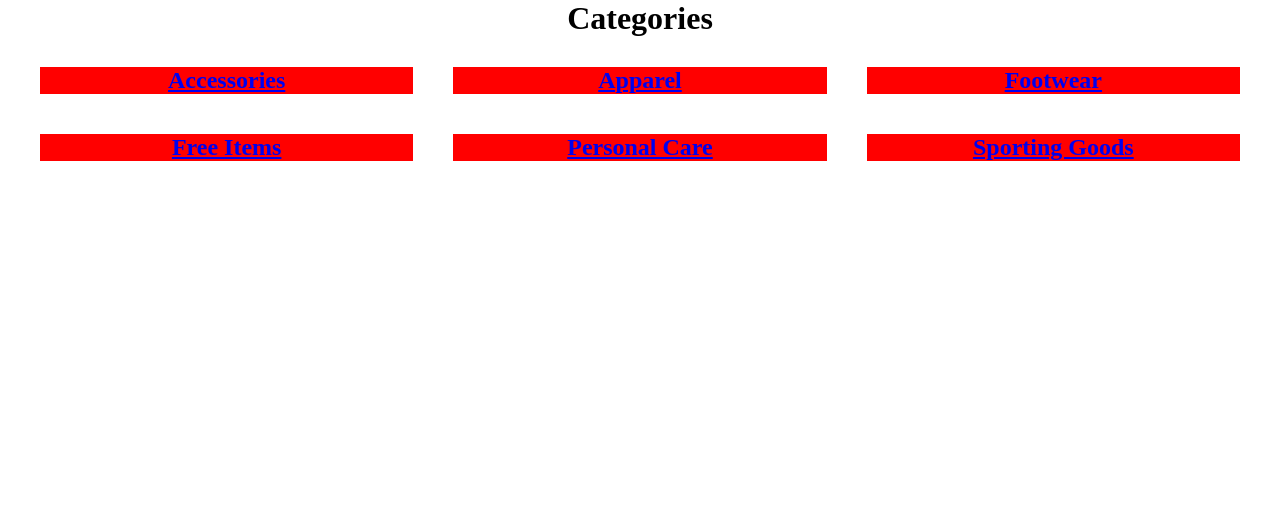
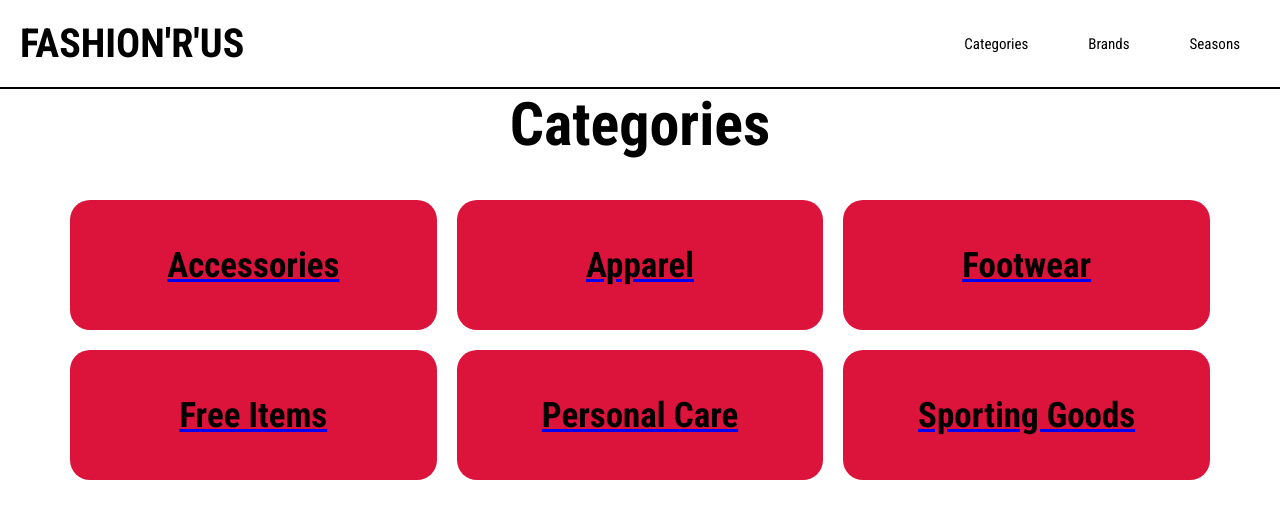
Before and after one commit to embi0003/statisk_site, a plain HTML site: page index.html in a window 1280 px wide. Drawn offline with Linux system fonts and the light colour scheme; a web font is replaced by a local one.

Commit message:
forside done

```diff
--- a/index.html
+++ b/index.html
@@ -6,44 +6,67 @@
     <title>Forside</title>
     <link rel="stylesheet" href="layout.css" />
     <link rel="stylesheet" href="style.css" />
+    <link rel="preconnect" href="https://fonts.googleapis.com" />
+    <link rel="preconnect" href="https://fonts.gstatic.com" crossorigin />
+    <link
+      href="https://fonts.googleapis.com/css2?family=Crimson+Pro:ital,wght@0,200..900;1,200..900&family=Indie+Flower&family=Josefin+Sans:ital,wght@0,100..700;1,100..700&family=Kanit:ital,wght@0,100;0,200;0,300;0,400;0,500;0,600;0,700;0,800;0,900;1,100;1,200;1,300;1,400;1,500;1,600;1,700;1,800;1,900&family=Lobster&family=Lora:ital,wght@0,400..700;1,400..700&family=Merriweather:ital,wght@0,300;0,400;0,700;0,900;1,300;1,400;1,700;1,900&family=Phudu:wght@300..900&family=Playfair+Display:ital,wght@0,400..900;1,400..900&family=Poppins:ital,wght@0,100;0,200;0,300;0,400;0,500;0,600;0,700;0,800;0,900;1,100;1,200;1,300;1,400;1,500;1,600;1,700;1,800;1,900&family=Raleway:ital,wght@0,100..900;1,100..900&family=Righteous&family=Roboto+Condensed:ital,wght@0,100..900;1,100..900&display=swap"
+      rel="stylesheet"
+    />
   </head>
   <body>
+    <header>
+      <div class="logo">
+        <h1>FASHION'R'US</h1>
+      </div>
+      <nav>
+        <ul class="menu">
+          <li><a href="index.html">Categories</a></li>
+          <li><a href="index.html">Brands</a></li>
+          <li><a href="index.html">Seasons</a></li>
+        </ul>
+      </nav>
+      <div class="burger">
+        <div class="line"></div>
+        <div class="line"></div>
+        <div class="line"></div>
+      </div>
+    </header>
     <main>
-      <h1 class="forside_overskrift">Categories</h1>
+      <h1 class="overskrift">Categories</h1>
       <section class="category_list_container">
         <a href="productlist.html">
           <div class="category">
-            <h2>Accessories</h2>
+            <h2 class="underoverskrift">Accessories</h2>
           </div>
         </a>
 
         <a href="productlist.html">
           <div class="category">
-            <h2>Apparel</h2>
+            <h2 class="underoverskrift">Apparel</h2>
           </div>
         </a>
 
         <a href="productlist.html">
           <div class="category">
-            <h2>Footwear</h2>
+            <h2 class="underoverskrift">Footwear</h2>
           </div>
         </a>
 
         <a href="productlist.html">
           <div class="category">
-            <h2>Free Items</h2>
+            <h2 class="underoverskrift">Free Items</h2>
           </div>
         </a>
 
         <a href="productlist.html">
           <div class="category">
-            <h2>Personal Care</h2>
+            <h2 class="underoverskrift">Personal Care</h2>
           </div>
         </a>
 
         <a href="productlist.html">
           <div class="category">
-            <h2>Sporting Goods</h2>
+            <h2 class="underoverskrift">Sporting Goods</h2>
           </div>
         </a>
       </section>
--- a/layout.css
+++ b/layout.css
@@ -19,6 +19,135 @@ main {
 
 /***Menu***/
 
+/*************** Menu ****************/
+
+header {
+  position: sticky;
+  top: 0;
+  display: flex;
+  justify-content: space-between;
+  align-items: center;
+  padding: 20px;
+  background-color: white;
+  z-index: 10;
+  border-bottom: 2px solid #000;
+}
+
+.logo img {
+  width: 100px;
+  height: 100px;
+}
+
+.logo {
+  font-family: roboto condensed;
+  font-size: 20px;
+}
+
+nav {
+  display: flex;
+  align-items: center;
+}
+
+.menu {
+  display: flex;
+  list-style: none;
+  margin: 0;
+  padding: 0;
+}
+
+.menu li {
+  margin-right: 20px;
+}
+
+.menu li:last-child {
+  margin-right: 0;
+}
+
+.menu a {
+  display: block;
+  padding: 10px 20px;
+  color: black;
+  text-decoration: none;
+  text-align: end;
+  font-family: roboto condensed;
+  font-size: 15px;
+  background-color: white;
+  border-radius: 70px;
+}
+
+.menu a:hover {
+  color: #ffffff;
+  background-color: crimson;
+  transform: scale(1);
+}
+
+.burger {
+  width: 30px;
+  height: 20px;
+  cursor: pointer;
+}
+
+.burger .line {
+  width: 100%;
+  height: 2px;
+  background-color: #00408c;
+  margin-bottom: 5px;
+  transition: 0.2s linear;
+}
+.burger {
+  display: none;
+}
+@media screen and (max-width: 800px) {
+  .menu {
+    display: none;
+  }
+  .burger {
+    display: block;
+  }
+  .burger.active .line:nth-child(1) {
+    transform: rotate(45deg) translate(5px, 5px);
+    transition: 0.2s linear;
+  }
+
+  .burger.active .line:nth-child(2) {
+    opacity: 0;
+    transition: 0.15s linear;
+  }
+
+  .burger.active .line:nth-child(3) {
+    transform: rotate(-45deg) translate(5px, -5px);
+    transition: 0.2s linear;
+  }
+
+  nav.active .menu {
+    display: block;
+    background-color: #556da2;
+    position: absolute;
+    top: 94px;
+    left: 0;
+    width: 100%;
+    box-shadow: 0 10px 10px rgba(0, 0, 0, 0.1);
+    z-index: 1;
+  }
+
+  nav.active .menu li {
+    margin: 10px 20px;
+  }
+
+  nav.active .menu a {
+    font-size: 24px;
+  }
+}
+
+.menu-divider {
+  border: none;
+  border-top: 3px solid #556da2;
+  margin: 0;
+  width: 100%;
+}
+
+/* Menu slutter */
+
 /**Menu slut**/
 
 /*** Mobilversion ***/
@@ -26,13 +155,40 @@ main {
 .category_list_container {
   display: grid;
   grid-template-columns: 1fr;
+  grid-template-rows: repeat(6, minmax(100px, 1fr));
   gap: 30px;
   text-align: center;
+  padding: 30px;
 }
 
-.forside_overskrift {
+.overskrift {
   text-align: center;
-  margin-bottom: 30px;
+  margin-bottom: 10px;
+  font-size: 50px;
+}
+
+.underoverskrift {
+  font-family: roboto condensed;
+  font-size: 30px;
+  color: black;
+  text-decoration: none;
+}
+
+.underoverskrift:hover {
+  transform: scale(1.1);
+}
+
+.category {
+  background-color: crimson;
+  display: flex;
+  align-items: center;
+  justify-content: center;
+  height: 100%;
+  width: 100%;
+  padding: 20px;
+  box-sizing: border-box;
+  border-radius: 20px;
+  transition: all 0.3s ease;
 }
 
 /*** Desktop ***/
@@ -41,15 +197,38 @@ main {
   .category_list_container {
     display: grid;
     grid-template-columns: 1fr 1fr 1fr;
-    gap: 40px;
+    grid-template-rows: repeat(3, minmax(130px, 1fr));
+    gap: 20px;
     text-align: center;
   }
 
-  .forside_overskrift {
+  .overskrift {
     text-align: center;
+    font-size: 60px;
+    font-family: roboto condensed;
+  }
+
+  .underoverskrift {
+    font-family: roboto condensed;
+    font-size: 35px;
+    color: black;
+    text-decoration: none;
   }
 
   .category {
-    background-color: red;
+    background-color: crimson;
+    display: flex;
+    align-items: center;
+    justify-content: center;
+    height: 100%;
+    width: 100%;
+    padding: 20px;
+    box-sizing: border-box;
+    border-radius: 20px;
+    transition: all 0.3s ease;
+  }
+
+  .underoverskrift:hover {
+    transform: scale(1.1);
   }
 }
```
Also changed, not shown: img/logo_webshop.webp (added).
